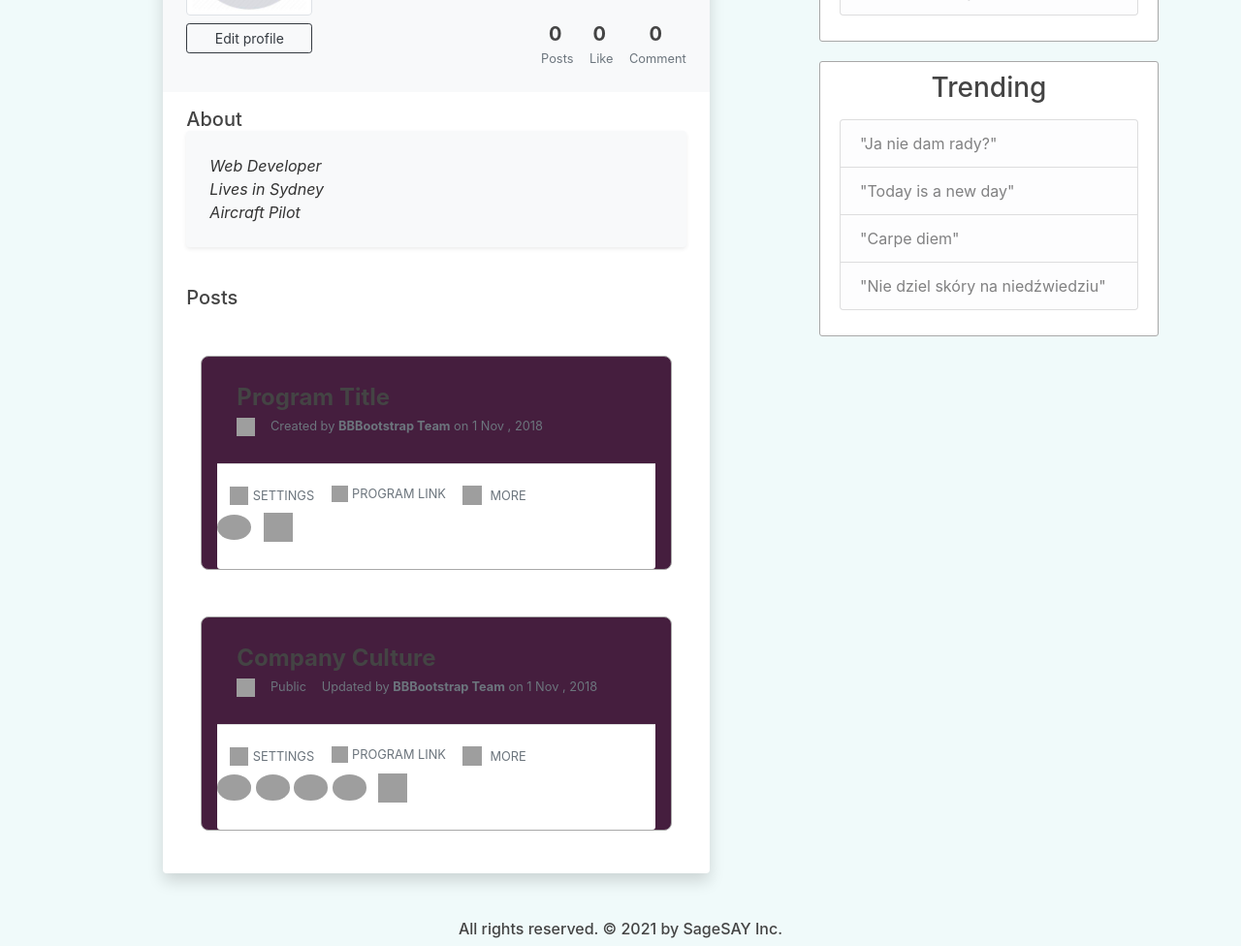
After one commit to SebISU/QuotesApp, a Flask app: a page that uses quotes_app/templates/layout.html in a window 1280 px wide. The commit adds this page. Shown: the part 474-1450 px from the top of the page at 97% size. Run offline with Flask 2, Linux system fonts and the light colour scheme; the visitor is signed in with stand-in values (Sample User, id 1); data comes from the database, SQL or seed files in the repository; data that the repository does not hold is empty; parts of the project's set-up code (start-up, migrations or seed data) failed here and were passed over; some libraries are stand-ins or nearby versions; grey boxes are pictures that could not be loaded.

Commit message:
save before refactorization

```diff
--- a/quotes_app/static/main.css
+++ b/quotes_app/static/main.css
@@ -35,6 +35,11 @@ h6 {
 .btn-violet:hover {
     color: #401e3e;
     border-color: #401e3e;
+}
+
+.btn-link-own {
+    color: white;
+    text-decoration: underline;
 }
 
 .site-header .navbar-nav .nav-link {
@@ -104,10 +109,19 @@ a.article-title:hover {
     font-size: 2.5rem;
 }
 
+.footer {
+    width: 100%;
+    text-align: center;
+}
+
+.alert-quotes {
+    color:white;
+    background-color:#451e3e;
+    border-color: #451e3e;
+    /*opacity: 0.8;*/
+}
+
 /* for login template */
-
-
-
 
 .card {
 background: #451e3e;
@@ -188,14 +202,84 @@ margin-left: 4px;
     display: flex;
 }
 
-.alert-quotes {
-    color:white;
-    background-color:#451e3e;
-    border-color: #451e3e;
-    /*opacity: 0.8;*/
+/* for user_profile page*/
+
+.profile-head {
+    transform: translateY(5rem)
 }
 
-.footer {
-    width: 100%;
-    text-align: center;
+.cover {
+    background-image: url(https://images.unsplash.com/photo-1530305408560-82d13781b33a?ixlib=rb-1.2.1&ixid=eyJhcHBfaWQiOjEyMDd9&auto=format&fit=crop&w=1352&q=80);
+    background-size: cover;
+    background-repeat: no-repeat
 }
+
+/*body {
+    background: #654ea3;
+    background: linear-gradient(to right, #e96443, #904e95);
+    min-height: 100vh
+}*/
+
+
+/* for posts list */
+
+/*
+body {
+    font-family: 'Rubik', sans-serif;
+    height: 100% !important;
+    background-color: #3F51B5 !important
+}
+
+#star {
+    margin-left: -5px !important;
+    vertical-align: bottom !important;
+    opacity: 0.5
+}
+
+.more {
+    opacity: 0.5 !important
+}
+
+.btn:hover {
+    color: black !important
+}
+
+.vl {
+    margin: 8px !important;
+    width: 2px;
+    border-right: 1px solid #aaaaaa;
+    height: 25px
+}
+
+#plus {
+    opacity: 0.8
+}
+
+.card {
+    border-radius: 10px !important
+}
+
+a:hover {
+    background-color: #ccc !important
+}
+
+.btn-outlined:active {
+    color: #FFF;
+    border-color: #fff !important
+}
+
+img {
+    cursor: pointer;
+    overflow: visible
+}
+
+.btn:focus,
+.btn:active {
+    outline: none !important;
+    box-shadow: none !important
+}
+
+.container {
+    margin-top: 100px !important
+}
+*/
--- a/quotes_app/templates/layout.html
+++ b/quotes_app/templates/layout.html
@@ -28,12 +28,25 @@
                     <div class="navbar-nav mr-auto">
                         <a class="nav-item nav-link" href="#">About</a>
                     </div>
-                    <form class="mx-2 my-auto d-inline w-100"> <div class="input-group"> <input type="text" class="form-control" placeholder=""> <span class="input-group-append"> <button class="btn btn-outline-secondary" type="button">GO</button> </span> </div> </form>
+
+                    <!--
+                    <form class="mx-2 my-auto d-inline w-100">
+                        <div class="input-group">
+                            <input type="text" class="form-control" placeholder="">
+                            <span class="input-group-append">
+                                <button class="btn btn-outline-secondary" type="button">
+                                    GO
+                                </button>
+                            </span>
+                        </div>
+                    </form>
+                    -->
+
                     <!-- Right side -->
                     <div class="navbar-nav">
                         {% if current_user.is_authenticated %}
                             <a class="nav-item nav-link" href="#">New Adage</a>
-                            <a class="nav-item nav-link" href="#">Account</a>
+                            <a class="nav-item nav-link" href="{{ url_for('users.user_profile', username=current_user.username) }}">Account</a>
                             <a class="nav-item nav-link" href="{{ url_for('users.logout') }}">Logout</a>
                         {% else %}
                             <a class="nav-item nav-link" href="{{ url_for('users.login') }}">Login</a>
@@ -44,6 +57,8 @@
             </div>
         </nav>
     </header>
+
+    <p>{{ self._TemplateReference__context.name }}</p>
 
     <main role="main" class="container mt-80">
         <div class="row">
--- a/quotes_app/templates/login.html
+++ b/quotes_app/templates/login.html
@@ -43,10 +43,10 @@
             </div>
             <div class="card-footer">
                 <div class="d-flex justify-content-center links">
-                    Don't have an account?<a href="{{url_for('users.register')}}">Sign Up</a>
+                    Don't have an account?<a href="{{url_for('users.register')}}"  class="btn-link-own">Sign Up</a>
                 </div>
                 <div class="d-flex justify-content-center">
-                    <a href="{{ url_for('users.reset_request') }}">Forgot your password?</a>
+                    <a href="{{ url_for('users.reset_request') }}" class="btn-link-own">Forgot your password?</a>
                 </div>
             </div>
         </div>
--- a/quotes_app/templates/register.html
+++ b/quotes_app/templates/register.html
@@ -69,7 +69,7 @@
                         {% else %}
                             {{ form.accept_terms() }}
                             {{ form.accept_terms.label() }}
-                            <a href="{{ url_for('main.terms') }}"> terms of service</a>
+                            <a href="{{ url_for('main.terms') }}" class="btn-link-own"> terms of service</a>
                         {% endif %}
                     </div>
                     <div class="form-group">
@@ -79,7 +79,7 @@
             </div>
             <div class="card-footer">
                 <div class="d-flex justify-content-center links">
-                    Already Have An Account?<a href="{{  url_for('users.login')  }}">Sign In</a>
+                    Already Have An Account?<a href="{{  url_for('users.login')  }}"  class="btn-link-own">Sign In</a>
                 </div>
             </div>
         </div>
--- /dev/null
+++ b/quotes_app/templates/user_profile.html
@@ -0,0 +1,99 @@
+{% extends "layout.html" %}
+{% block content %}
+<div class="row py-5 px-4">
+    <div class="col-md-10 mx-auto">
+        <!-- Profile widget -->
+        <div class="bg-white shadow rounded overflow-hidden">
+            <div class="px-4 pt-0 pb-4 cover">
+                <div class="media align-items-end profile-head">
+                    <div class="profile mr-3"><img src="{{ url_for('static', filename='profile_pics/' + user.image_file) }}" alt="..." width="130" class="rounded mb-2 img-thumbnail"><a href="#" class="btn btn-outline-dark btn-sm btn-block">Edit profile</a></div>
+                    <div class="media-body mb-5 text-white">
+                        <h4 class="mt-0 mb-0">{{ user.username }}</h4>
+                        <p class="small mb-4"> <i class="fas fa-map-marker-alt mr-2"></i>Sydney</p>
+                    </div>
+                </div>
+            </div>
+            <div class="bg-light p-4 d-flex justify-content-end text-center">
+                <ul class="list-inline mb-0">
+                    <li class="list-inline-item">
+                        <h5 class="font-weight-bold mb-0 d-block">{{ num_posts }}</h5><small class="text-muted"> <i class="fas fa-image mr-1"></i>Posts</small>
+                    </li>
+                    <li class="list-inline-item">
+                        <h5 class="font-weight-bold mb-0 d-block">{{ num_likes }}</h5><small class="text-muted"> <i class="fas fa-user mr-1"></i>Like</small>
+                    </li>
+                    <li class="list-inline-item">
+                        <h5 class="font-weight-bold mb-0 d-block">{{ num_comments }}</h5><small class="text-muted"> <i class="fas fa-user mr-1"></i>Comment</small>
+                    </li>
+                </ul>
+            </div>
+            <div class="px-4 py-3">
+                <h5 class="mb-0">About</h5>
+                <div class="p-4 rounded shadow-sm bg-light">
+                    <p class="font-italic mb-0">Web Developer</p>
+                    <p class="font-italic mb-0">Lives in Sydney</p>
+                    <p class="font-italic mb-0">Aircraft Pilot</p>
+                </div>
+            </div>
+            <div class="py-4 px-4">
+                <div class="d-flex align-items-center justify-content-between mb-3">
+                    <h5 class="mb-0">Posts</h5>
+                </div>
+                <!-- posts -->
+                <div class="container">
+                    <div class="card mt-5 border-5 pt-2 active pb-0 px-3">
+                        <div class="card-body ">
+                            <div class="row">
+                                <div class="col-12 ">
+                                    <h4 class="card-title "><b>Program Title</b></h4>
+                                </div>
+                                <div class="col">
+                                    <h6 class="card-subtitle mb-2 text-muted">
+                                        <p class="card-text text-muted small "> <img src="https://img.icons8.com/metro/26/000000/star.png" class="mr-1 " width="19" height="19" id="star"> <span class="vl mr-2 ml-0"></span> Created by <span class="font-weight-bold"> BBBootstrap Team</span> on 1 Nov , 2018</p>
+                                    </h6>
+                                </div>
+                            </div>
+                        </div>
+                        <div class="card-footer bg-white px-0 ">
+                            <div class="row">
+                                <div class=" col-md-auto "> <a href="#" class="btn btn-outlined btn-black text-muted bg-transparent" data-wow-delay="0.7s"><img src="https://img.icons8.com/ios/50/000000/settings.png" width="19" height="19"> <small>SETTINGS</small></a> <i class="mdi mdi-settings-outline"></i> <a href="#" class=" btn-outlined btn-black text-muted"><img src="https://img.icons8.com/metro/26/000000/link.png" width="17" height="17" id="plus"> <small>PROGRAM LINK</small> </a> <a href="#" class="btn btn-outlined btn-black text-muted "><img src="https://img.icons8.com/metro/26/000000/more.png" width="20" height="20" class="mr-2 more"><small>MORE</small></a> <span class="vl ml-3"></span> </div>
+                                <div class="col-md-auto ">
+                                    <ul class="list-inline">
+                                        <li class="list-inline-item"> <img src="https://res.cloudinary.com/dxfq3iotg/image/upload/v1573035860/Pra/Hadie-profile-pic-circle-1.png" alt="DP" class=" rounded-circle img-fluid " width="35" height="35"> </li>
+                                        <li class="list-inline-item"> <img src="https://img.icons8.com/ios/50/000000/plus.png" width="30" height="30 " class="more"> </li>
+                                    </ul>
+                                </div>
+                            </div>
+                        </div>
+                    </div>
+                    <div class="card mt-5 border-5 pt-2 active pb-0 px-3">
+                        <div class="card-body ">
+                            <div class="row">
+                                <div class="col-12 ">
+                                    <h4 class="card-title "><b>Company Culture</b></h4>
+                                </div>
+                                <div class="col">
+                                    <h6 class="card-subtitle mb-2 text-muted">
+                                        <p class="card-text text-muted small "> <img src="https://img.icons8.com/color/26/000000/christmas-star.png" class="mr-1 " width="19" height="19" id="star"> <span class="vl mr-2 ml-0"></span> <i class="fa fa-users text-muted "></i> Public <span class="vl ml-1 mr-2 "></span> <span></span>Updated by <span class="font-weight-bold"> BBBootstrap Team</span> on 1 Nov , 2018 </p>
+                                    </h6>
+                                </div>
+                            </div>
+                        </div>
+                        <div class="card-footer bg-white px-0 ">
+                            <div class="row">
+                                <div class=" col-md-auto "> <a href="#" class="btn btn-outlined btn-black text-muted bg-transparent" data-wow-delay="0.7s"><img src="https://img.icons8.com/ios/50/000000/settings.png" width="19" height="19"> <small>SETTINGS</small></a> <i class="mdi mdi-settings-outline"></i> <a href="#" class=" btn-outlined btn-black text-muted"><img src="https://img.icons8.com/metro/26/000000/link.png" width="17" height="17" id="plus"> <small>PROGRAM LINK</small> </a> <a href="#" class="btn btn-outlined btn-black text-muted "><img src="https://img.icons8.com/metro/26/000000/more.png" width="20" height="20" class="mr-2 more"><small>MORE</small></a> <span class="vl ml-3"></span> </div>
+                                <div class="col-md-auto ">
+                                    <ul class="list-inline">
+                                        <li class="list-inline-item"> <img src="https://res.cloudinary.com/dxfq3iotg/image/upload/v1573035860/Pra/Hadie-profile-pic-circle-1.png" alt="DP" class=" rounded-circle img-fluid " width="35" height="35"> <img src="https://res.cloudinary.com/dxfq3iotg/image/upload/v1573035909/Pra/Loren-profile-pic-circle.png" alt="DP" class=" rounded-circle img-fluid " width="35" height="35"> <img src="https://res.cloudinary.com/dxfq3iotg/image/upload/v1573035929/Pra/59d280613165c000014cc031_circleniamhhogan.png" alt="DP" class=" rounded-circle img-fluid " width="35" height="35"> <img src="https://res.cloudinary.com/dxfq3iotg/image/upload/v1573035929/Pra/59d280613165c000014cc031_circleniamhhogan.png" alt="DP" class=" rounded-circle img-fluid " width="35" height="35"> </li>
+                                        <li class="list-inline-item"> <img src="https://img.icons8.com/ios/50/000000/plus.png" width="30" height="30 " class="more"> </li>
+                                    </ul>
+                                </div>
+                            </div>
+                        </div>
+                    </div>
+                </div>
+                <!-- posts -->
+            </div>
+        </div>
+    </div>
+</div>
+{% endblock content %}
--- a/quotes_app/users/routes.py
+++ b/quotes_app/users/routes.py
@@ -1,7 +1,7 @@
 from flask import Blueprint, render_template, redirect, flash, request, url_for
 from flask_login import login_user, logout_user, current_user, login_required
 from quotes_app import db, bcrypt
-from quotes_app.models import User, Post
+from quotes_app.models import User, Post, Like, Comment
 from quotes_app.users.forms import (RegistrationForm, LoginForm, ResetRequestForm,
                                 ResetPasswordForm)
 from quotes_app.users.utils import send_reset_token
@@ -45,6 +45,22 @@ def logout():
     logout_user()
     return redirect(url_for('main.home'))
 
+@users.route("/user/<string:username>")
+@login_required
+def user_profile(username):
+    page = request.args.get('page', 1, type=int)
+    user = User.query.filter_by(username=username).first_or_404()
+    posts = Post.query.filter_by(posted_by=user)\
+        .order_by(Post.date_posted.desc())
+    num_posts = posts.all()
+    num_posts = len(num_posts)
+    num_likes = len(Like.query.filter_by(like_author=user).all())
+    num_comments = len(Comment.query.filter_by(comment_author=user).all())
+    posts = posts.paginate(page=page, per_page=5)
+    return render_template('user_profile.html', title=username, posts=posts, user=user,
+        num_posts=num_posts, num_likes=num_likes, num_comments=num_comments)
+
+
 @users.route("/reset_password", methods=['GET', 'POST'])
 def reset_request():
     if current_user.is_authenticated:
```
Also changed, not shown: quotes_app/templates/best_trending.html (added, +26 -0 lines), 1 other file.
